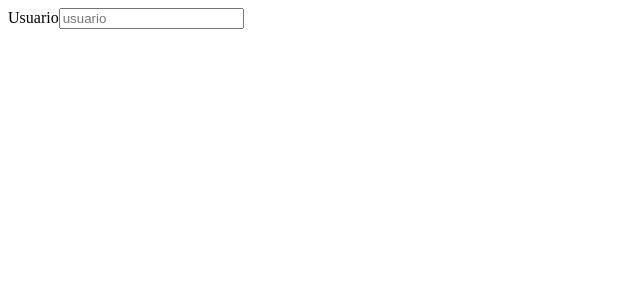
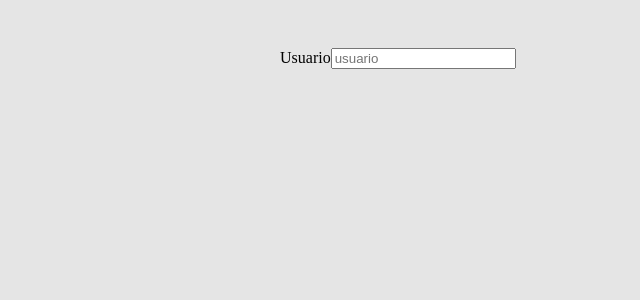
Before and after one commit to winder001/formulario-con-React, a React (Create React App) app: page / in a window 1280 px wide. Shown: the top 300 px of the page, without its empty margins (0-640 px from the left). Built offline with nearby package versions, Linux system fonts and the light colour scheme.

Commit message:
se agrego el estilos.css

```diff
--- /dev/null
+++ b/src/estilos.css
@@ -0,0 +1,14 @@
+*{
+	box-sizing: border-box;
+}
+
+body {
+	background: #e5e5e5
+}
+
+main {
+	max-width: 800px;
+	width: 90%;
+	margin: auto;
+	padding: 40px;
+}
--- a/src/index.js
+++ b/src/index.js
@@ -1,6 +1,7 @@
 import React from 'react';
 import ReactDOM from 'react-dom';
 import App from './App';
+import './estilos.css';
 
 ReactDOM.render(
   <React.StrictMode>
```
